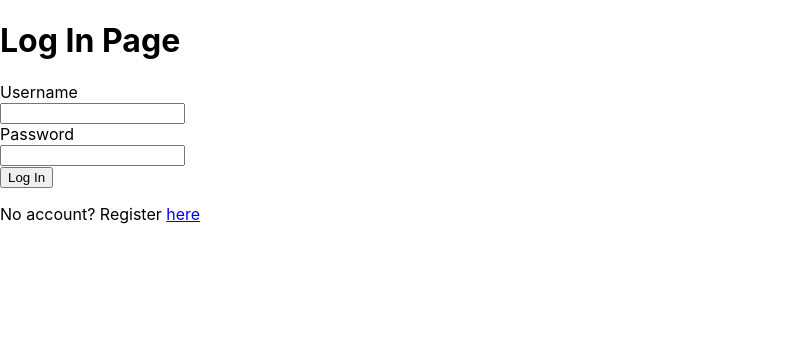
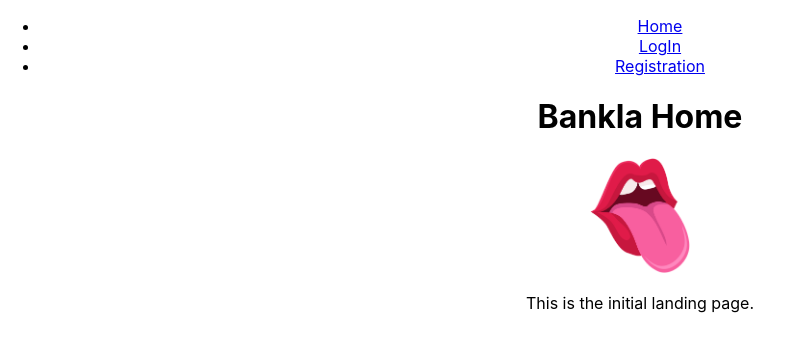
Before and after one commit to johrielrsrd/slpc-b5-bank-app-frontend, a React (Create React App) app: page / in a window 1280 px wide. Shown: the top 352 px of the page, without its empty margins (0-812 px from the left). Built offline with nearby package versions, Linux system fonts and the light colour scheme.

Commit message:
created navbar and home page.

```diff
--- a/package.json
+++ b/package.json
@@ -8,7 +8,7 @@
     "@testing-library/user-event": "^13.5.0",
     "react": "^18.2.0",
     "react-dom": "^18.2.0",
-    "react-router-dom": "^6.22.1",
+    "react-router-dom": "^6.22.2",
     "react-scripts": "5.0.1",
     "web-vitals": "^2.1.4"
   },
--- a/src/components/App.js
+++ b/src/components/App.js
@@ -1,20 +1,33 @@
 import "../styles/App.css";
 
-import { BrowserRouter as Router, Routes, Route } from "react-router-dom";
+import { BrowserRouter as Router, Routes, Route, Link } from "react-router-dom";
 import LogIn from "./LogIn";
 import Registration from "./Registration";
+import Dashboard from "./Dashboard";
 import { useState } from "react";
+import Home from "./Home";
 
 function App() {
   return (
-    <div>
-      <Router>
-        <Routes>
-          <Route path="/" element={<LogIn />} />
-          <Route path="/registration" element={<Registration />} />
-        </Routes>
-      </Router>
-    </div>
+    <Router>
+      <ul>
+        <li>
+          <Link to="/">Home</Link>
+        </li>
+        <li>
+          <Link to="/login">LogIn</Link>
+        </li>
+        <li>
+          <Link to="/registration">Registration</Link>
+        </li>
+      </ul>
+
+      <Routes>
+        <Route path="/" element={<Home />} />
+        <Route path="/login" element={<LogIn />} />
+        <Route path="/registration" element={<Registration />} />
+      </Routes>
+    </Router>
   );
 }
 
--- a/src/components/Dashboard.js
+++ b/src/components/Dashboard.js
@@ -5,3 +5,5 @@ function Dashboard() {
     </div>
   );
 }
+
+export default Dashboard;
--- /dev/null
+++ b/src/components/Home.js
@@ -0,0 +1,13 @@
+import logo from "../assets/lips-logo.png";
+
+function Home() {
+  return (
+    <div>
+      <h1>Bankla Home </h1>
+      <img style={{ width: "100px" }} src={logo} alt="lips logo" />
+      <p>This is the initial landing page.</p>
+    </div>
+  );
+}
+
+export default Home;
--- a/src/index.css
+++ b/src/index.css
@@ -1,13 +1,14 @@
 body {
-  margin: 0;
-  font-family: -apple-system, BlinkMacSystemFont, 'Segoe UI', 'Roboto', 'Oxygen',
-    'Ubuntu', 'Cantarell', 'Fira Sans', 'Droid Sans', 'Helvetica Neue',
+  text-align: center;
+  margin: auto;
+  font-family: -apple-system, BlinkMacSystemFont, "Segoe UI", "Roboto", "Oxygen",
+    "Ubuntu", "Cantarell", "Fira Sans", "Droid Sans", "Helvetica Neue",
     sans-serif;
   -webkit-font-smoothing: antialiased;
   -moz-osx-font-smoothing: grayscale;
 }
 
 code {
-  font-family: source-code-pro, Menlo, Monaco, Consolas, 'Courier New',
+  font-family: source-code-pro, Menlo, Monaco, Consolas, "Courier New",
     monospace;
 }
```
Also changed, not shown: src/assets/lips-logo.png (added), 1 other file (tests, documents, lock files or other folders).
